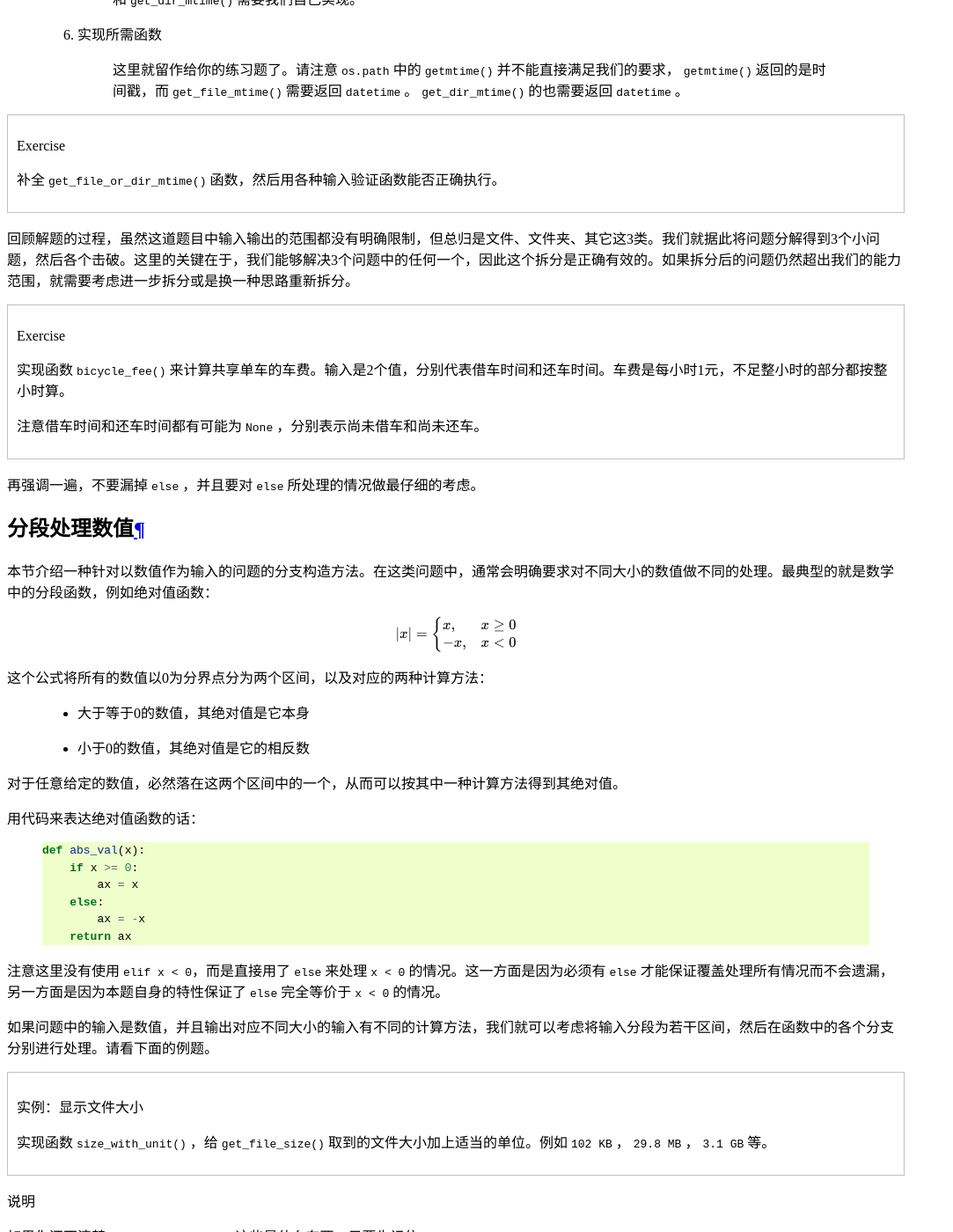
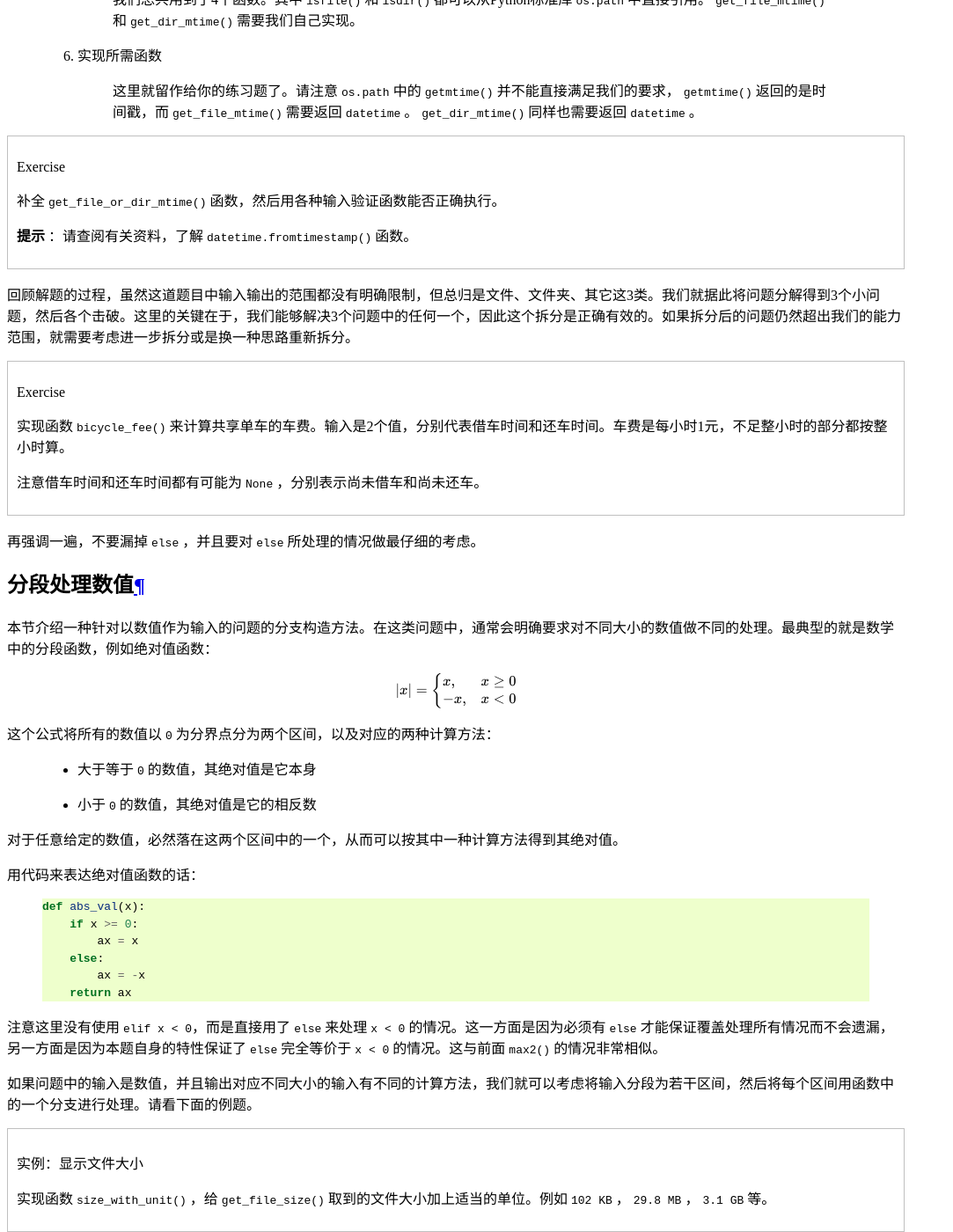
Before and after one commit to letscan/ProgrammingBasics, a Sphinx documentation site: the page built from doc/Itemizations.rst, in a window 1280 px wide and 1400 px high, scrolled down 7075 px. Shown: the whole window at 88% size, without its empty margins (0-1083 px from the left). Built offline with Sphinx 7.4.7 and the Read the Docs theme 2.0.0, drawn with Linux system fonts in a browser that asks for light colours; comment, search, counter and statistics services are not loaded; some of the changed text lies outside the part shown.

Commit message:
tiny fixes

```diff
--- a/doc/Itemizations.rst
+++ b/doc/Itemizations.rst
@@ -32,7 +32,7 @@
 
 但也就到此为止了。要从 ``a`` 和 ``b`` 得到 ``m`` ，除了使用 ``max()`` 这种明显犯规的方法，实在是无法可想。
 
-这时我们需要转变一下思路， ``m`` 并非一定要用某个函数从 ``a`` 和 ``b`` 得出。这道题目其实太过简单，事实上，只有 ``m = a`` 和 ``m = b`` 这两种可能性。即使我们直接指定 ``m = a`` ，函数也有大约一半的机会得出正确结果；直接指定 ``m == b`` ，就能在另一半的机会得出正确结果。如果我们能够同时表达出这两种可能性，应该就可以在所有情况下得出正确结果了吧。
+这时我们需要转变一下思路， ``m`` 并非一定要用某个函数从 ``a`` 和 ``b`` 得出。这道题目其实太过简单，事实上，只有 ``m = a`` 和 ``m = b`` 这两种可能性。即使我们直接指定 ``m = a`` ，函数也有大约一半的机会得出正确结果；直接指定 ``m = b`` ，就能在另一半的机会得出正确结果。如果我们能够同时表达出这两种可能性，应该就可以在所有情况下得出正确结果了吧。
 
 类似情形在实际应用中并不少见。为此，Python和其它编程语言都提供了适当的机制，允许我们同时表达这2种可能的代码。但凡遇到这种情况，我们可以像下面这样，把对应2种可能性的代码都放进函数：
 
@@ -192,11 +192,11 @@
 
 对于 ``max2()`` ，我们在框架阶段也可以先预留3个分支。如果经过仔细分析后，我们确信只会有2种情况，可以去掉多余的判断条件。但注意，不可以去掉 ``else`` 。我们始终需要 ``else`` 分支来完成对所有情况的覆盖。缺少了 ``else`` 分支，就必然意味着我们遗漏处理了某些情况。
 
-通过两个简单的例题，我们初步学习了用 ``if ... elif ... else ...`` 在函数内部划分多个分支，以处理多种情况的方法。总结起来是下面几条：
+通过两个简单的例题，我们初步学习了用 ``if ... elif ... else ...`` 在函数内部划分多个分支，以处理多种情况的方法。总结起来是下面3步：
 
-    * 通过分析输入与输出，确定存在多少种可能性，然后在 ``if`` 和 ``elif`` 下的代码块中写出不同可能性对应的代码
-    * 用返回布尔值的函数或运算描述每个分支的执行条件， 写在 ``if`` 或 ``elif`` 后面
-    * 仔细分析没有被任何 ``if`` 或 ``elif`` 后的执行条件所覆盖到的情况，在 ``else`` 下面的代码块中处理这些意外情况
+    1. 通过分析输入与输出，确定存在多少种可能性，然后在 ``if`` 和 ``elif`` 构造出相应数量的分支，并在每个分支的代码块中写出不同可能性对应的代码
+    2. 用返回布尔值的函数或运算描述每个分支的执行条件， 写在 ``if`` 或 ``elif`` 后面
+    3. 仔细分析没有被任何 ``if`` 或 ``elif`` 后的执行条件所覆盖到的情况，在 ``else`` 下面的代码块中处理这些意外情况
 
 显然其中的难点在于，如何分析出存在的各种可能性。后面各节就是对典型的几种分析方法的介绍。
 
@@ -299,11 +299,13 @@
 
     6. 实现所需函数
 
-        这里就留作给你的练习题了。请注意 ``os.path`` 中的 ``getmtime()`` 并不能直接满足我们的要求， ``getmtime()`` 返回的是时间戳，而 ``get_file_mtime()`` 需要返回 ``datetime`` 。 ``get_dir_mtime()`` 的也需要返回 ``datetime`` 。
+        这里就留作给你的练习题了。请注意 ``os.path`` 中的 ``getmtime()`` 并不能直接满足我们的要求， ``getmtime()`` 返回的是时间戳，而 ``get_file_mtime()`` 需要返回 ``datetime`` 。 ``get_dir_mtime()`` 同样也需要返回 ``datetime`` 。
 
 .. topic:: Exercise
 
     补全 ``get_file_or_dir_mtime()`` 函数，然后用各种输入验证函数能否正确执行。
+
+    **提示** ：请查阅有关资料，了解 `datetime.fromtimestamp()` 函数。
 
 回顾解题的过程，虽然这道题目中输入输出的范围都没有明确限制，但总归是文件、文件夹、其它这3类。我们就据此将问题分解得到3个小问题，然后各个击破。这里的关键在于，我们能够解决3个问题中的任何一个，因此这个拆分是正确有效的。如果拆分后的问题仍然超出我们的能力范围，就需要考虑进一步拆分或是换一种思路重新拆分。
 
@@ -329,10 +331,10 @@
         -x,  &  x < 0
       \end{cases}
 
-这个公式将所有的数值以0为分界点分为两个区间，以及对应的两种计算方法：
+这个公式将所有的数值以 `0` 为分界点分为两个区间，以及对应的两种计算方法：
 
-    * 大于等于0的数值，其绝对值是它本身
-    * 小于0的数值，其绝对值是它的相反数
+    * 大于等于 `0` 的数值，其绝对值是它本身
+    * 小于 `0` 的数值，其绝对值是它的相反数
 
 对于任意给定的数值，必然落在这两个区间中的一个，从而可以按其中一种计算方法得到其绝对值。
 
@@ -347,9 +349,9 @@
                 ax = -x
             return ax
 
-注意这里没有使用 ``elif x < 0``，而是直接用了 ``else`` 来处理 ``x < 0`` 的情况。这一方面是因为必须有 ``else`` 才能保证覆盖处理所有情况而不会遗漏，另一方面是因为本题自身的特性保证了 ``else`` 完全等价于 ``x < 0`` 的情况。
+注意这里没有使用 ``elif x < 0``，而是直接用了 ``else`` 来处理 ``x < 0`` 的情况。这一方面是因为必须有 ``else`` 才能保证覆盖处理所有情况而不会遗漏，另一方面是因为本题自身的特性保证了 ``else`` 完全等价于 ``x < 0`` 的情况。这与前面 `max2()` 的情况非常相似。
 
-如果问题中的输入是数值，并且输出对应不同大小的输入有不同的计算方法，我们就可以考虑将输入分段为若干区间，然后在函数中的各个分支分别进行处理。请看下面的例题。
+如果问题中的输入是数值，并且输出对应不同大小的输入有不同的计算方法，我们就可以考虑将输入分段为若干区间，然后将每个区间用函数中的一个分支进行处理。请看下面的例题。
 
 .. topic:: 实例：显示文件大小
 
@@ -397,7 +399,7 @@
     2. 确定输入数据和输出数据的表示方法
 
         * 输入数据是数值 ``size`` ，例如 ``2048``
-        * 输出数据是字符串 ``size_str`` ，具体又分为4种情况，例如： ``'400 Bytes'`` ， ``102 KB`` ， ``29.8 MB`` ， ``3.1 GB``
+        * 输出数据是字符串 ``size_str`` ，具体又分为4种情况，例如： ``'400 Bytes'`` ， ``'102 KB'`` ， ``'29.8 MB'`` ， ``'3.1 GB'``
 
     3. 从输出数据开始回溯
 
@@ -612,13 +614,13 @@
 
 有人会认为使用 ``try`` 的写法太过迂回，试图避免使用 ``try`` ：只要考虑到所有情况，又何必用 ``try`` 来试错？事实上这种想法不但没有必要，有时甚至会导致错误。例如在处理文件/文件夹相关的问题时，使用 ``try`` 的写法往往比使用 ``if`` 的写法更为正确。
 
-设想这样的情况：我们向 ``get_file_or_dir_mtime()`` 函数传入一个文件路径作为参数。程序运行后会进入 ``if isfile(path):`` 所在的分支，准备执行 ``mtime = get_file_mtime(path)`` 。然而，由于函数中的代码是一行一行顺序执行的，在这两行代码执行之间存在一个短暂的时间差。如果 ``path`` 所代表的文件恰好在这个瞬间被删除， ``get_file_mtime(path)`` 的操作对象就变成了不存在的路径！这与它应该对应的条件分支是不符合的。显然使用 ``if`` 的版本在这种情况下会出错，从而我们仍然需要用 ``try`` 来处理异常。而一开始就使用 ``try`` 的版本则从根本上杜绝了发生这种情况的可能性。
+设想这样的情况：我们向 ``get_file_or_dir_mtime()`` 函数传入一个文件路径作为参数。程序运行后会进入 ``if isfile(path):`` 所对应的分支，准备执行 ``mtime = get_file_mtime(path)`` 。然而，由于函数中的代码是一行一行顺序执行的，在这两行代码执行之间存在一个短暂的时间差。如果 ``path`` 所代表的文件恰好在这个瞬间被删除， ``get_file_mtime(path)`` 的操作对象就变成了不存在的路径！这与它应该对应的条件分支是不符合的。显然使用 ``if`` 的版本在这种情况下会出错，从而我们仍然需要用 ``try`` 来处理异常。而一开始就使用 ``try`` 的版本则从根本上杜绝了发生这种情况的可能性。
 
 .. topic:: Exercise
 
     请思考 ``get_file_or_dir_mtime_v2()`` 中的 ``get_file_mtime()`` 是否可能遇到上面讲的文件被删除的情况？应该如何处理？
 
-另一方面，由于必须触发某种异常后才有 ``try … except …`` 的用武之地，在不能或不便触发异常的场合，我们还是只能使用 ``if … else … else …`` 来判断区分多种情况。例如文件大小单位的例题中，用于决定分支的数值区间是人为划分的，并不能触发异常。用 ``if … else … else …`` 来列出所有区间就是这种情况下的正确选择。
+另一方面，由于必须触发某种异常后才有 ``try … except …`` 的用武之地，在不能或不便触发异常的场合，我们还是只能使用 ``if … elif … else …`` 来判断区分多种情况。例如文件大小单位的例题中，用于决定分支的数值区间是人为划分的，并不能触发异常。用 ``if … elif … else …`` 来列出所有区间就是这种情况下的正确选择。
 
 总而言之， ``if`` 和 ``try`` 两种写法都是实现分支处理的手段。根据具体问题的不同，我们选用其中更合适的一种来实现程序。没有必要厚此薄彼。
 
```
Also changed, not shown: other parts of doc/Itemizations.rst (+5 -5 lines).
